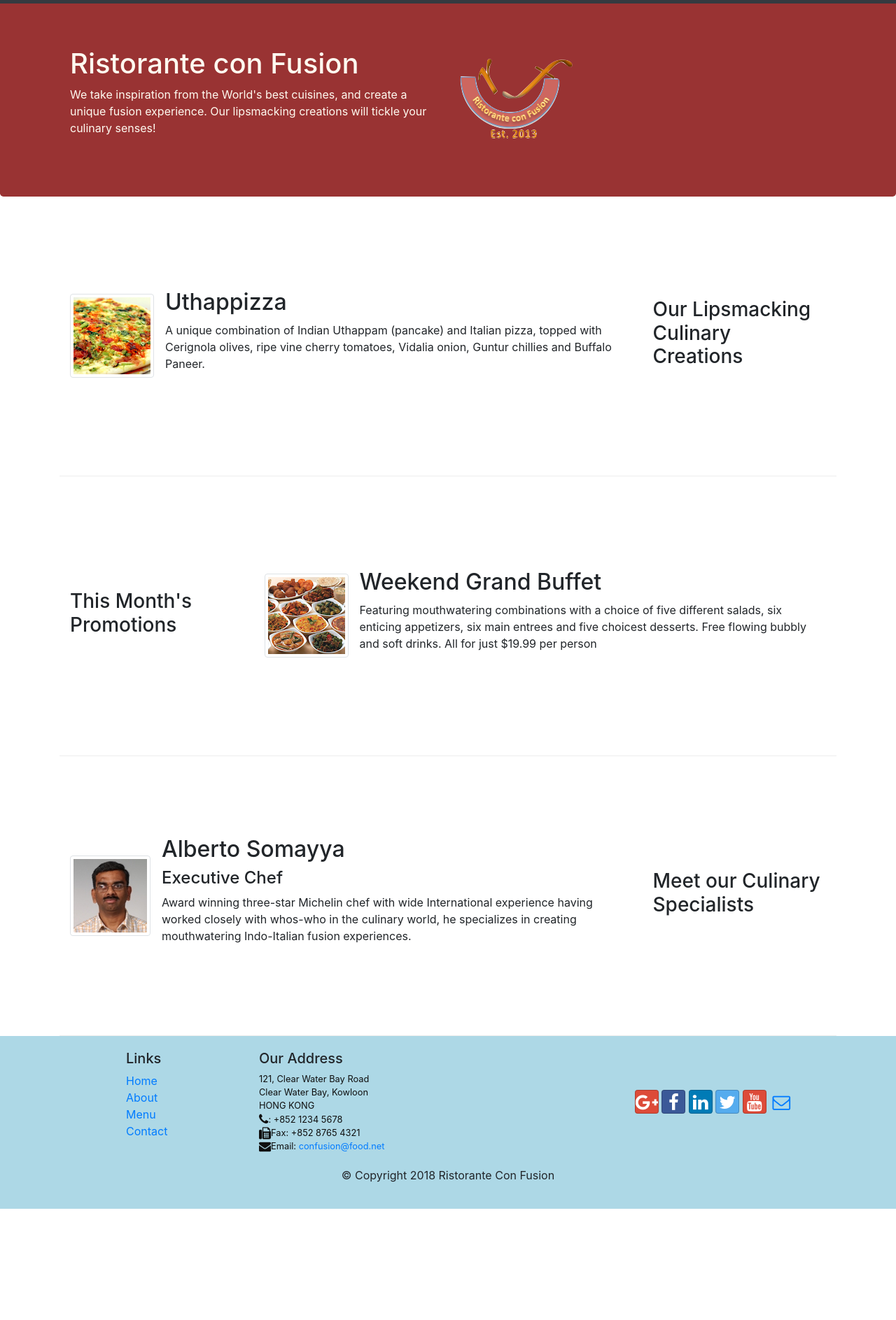
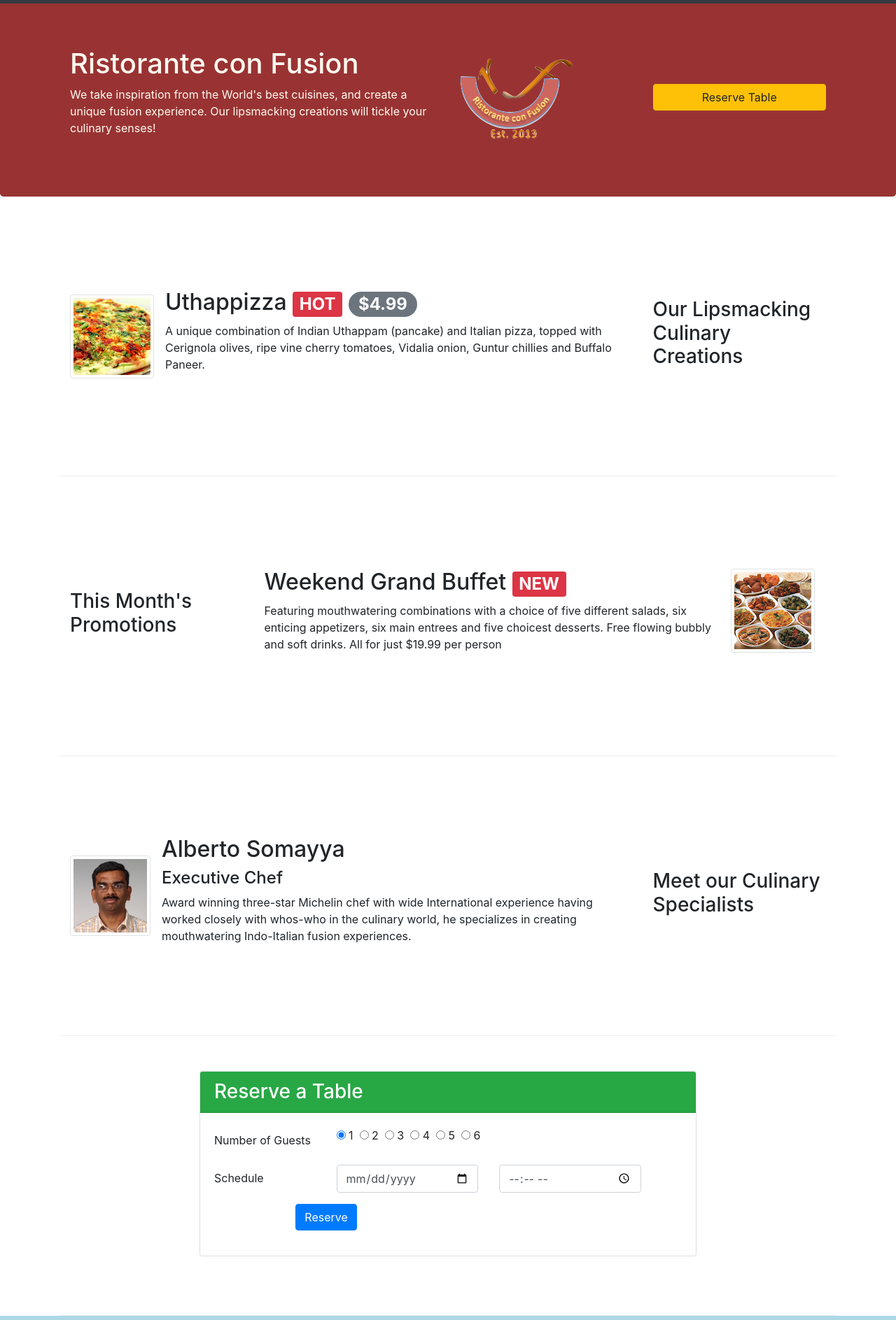
Before and after one commit to atulr5124/bootstrap-c0nfusion, a website: page index.html in a window 1280 px wide. Shown: the part 53-1940 px from the top of the page at 70% size. Before the commit the page ends 1781 px from the top, so only its background shows below. Drawn offline with nearby package versions, Linux system fonts and the light colour scheme.

Commit message:
Assignment 2

```diff
--- a/index.html
+++ b/index.html
@@ -26,10 +26,14 @@
             </a>
             <div class="collapse navbar-collapse" id="Navbar">
                 <ul class="navbar-nav mr-auto">
-                    <li class="nav-item active"><a href="#" class="nav-link"><span class="fa fa-home fa-lg"></span>&nbsp;Home</a></li>
-                    <li class="nav-item"><a href="./aboutus.html" class="nav-link"><span class="fa fa-info fa-lg"></span>&nbsp;About</a></li>
-                    <li class="nav-item"><a href="#" class="nav-link"><span class="fa fa-list fa-lg"></span>&nbsp;Menu</a></li>
-                    <li class="nav-item"><a href="./contactus.html" class="nav-link"><span class="fa fa-address-card fa-lg"></span>&nbsp;Contact</a></li>
+                    <li class="nav-item active"><a href="#" class="nav-link"><span
+                                class="fa fa-home fa-lg"></span>&nbsp;Home</a></li>
+                    <li class="nav-item"><a href="./aboutus.html" class="nav-link"><span
+                                class="fa fa-info fa-lg"></span>&nbsp;About</a></li>
+                    <li class="nav-item"><a href="#" class="nav-link"><span
+                                class="fa fa-list fa-lg"></span>&nbsp;Menu</a></li>
+                    <li class="nav-item"><a href="./contactus.html" class="nav-link"><span
+                                class="fa fa-address-card fa-lg"></span>&nbsp;Contact</a></li>
                 </ul>
             </div>
         </div>
@@ -42,8 +46,15 @@
                     <p>We take inspiration from the World's best cuisines, and create a unique fusion experience. Our
                         lipsmacking creations will tickle your culinary senses!</p>
                 </div>
-                <div class="col-12 col-sm align-self-center">
-                    <img src="./img/logo.png" alt="Ristorante con Fusion" class="img-fluid">
+                <div class="col-12 col-sm-6 align-self-center">
+                    <div class="row">
+                        <div class="col-6">
+                            <img src="./img/logo.png" alt="Ristorante con Fusion" class="img-fluid">
+                        </div>
+                        <div class="col-6 align-self-center">
+                            <a href="#reservationform"><button type="button" class="btn btn-warning btn-block" data-scroll="#reservationform">Reserve Table</button></a>
+                        </div>
+                    </div>
                 </div>
             </div>
         </div>
@@ -56,11 +67,14 @@
             </div>
             <div class="col col-sm order-sm-first col-md">
                 <div class="media">
-                    <img src="./img/uthappizza.png" alt="uthappizza" class="d-flex mr-3 img-thumbnail align-self-center">
+                    <img src="./img/uthappizza.png" alt="uthappizza"
+                        class="d-flex mr-3 img-thumbnail align-self-center">
                     <div class="media-body">
-                        <h2 class="mt-0">Uthappizza</h2>
-                        <p class="d-none d-sm-block">A unique combination of Indian Uthappam (pancake) and Italian pizza, topped with Cerignola olives,
-                    ripe vine cherry tomatoes, Vidalia onion, Guntur chillies and Buffalo Paneer.</p>
+                        <h2 class="mt-0">Uthappizza <span class="badge badge-danger">HOT</span>
+                            <span class="badge badge-pill badge-secondary">$4.99</span></h2>
+                        <p class="d-none d-sm-block">A unique combination of Indian Uthappam (pancake) and Italian
+                            pizza, topped with Cerignola olives,
+                            ripe vine cherry tomatoes, Vidalia onion, Guntur chillies and Buffalo Paneer.</p>
                     </div>
                 </div>
             </div>
@@ -73,12 +87,16 @@
             </div>
             <div class="col col-sm col-md">
                 <div class="media">
-                    <img src="./img/buffet.png" alt="Buffet" class="d-flex mr-3 img-thumbnail align-self-center">
                     <div class="media-body">
-                        <h2 class="mt-0">Weekend Grand Buffet</h2>
-                        <p class="d-none d-sm-block">Featuring mouthwatering combinations with a choice of five different salads, six enticing appetizers,
-                            six main entrees and five choicest desserts. Free flowing bubbly and soft drinks. All for just
+                        <h2 class="mt-0">Weekend Grand Buffet <span class="badge badge-danger">NEW</span></h2>
+                        <p class="d-none d-sm-block">Featuring mouthwatering combinations with a choice of five
+                            different salads, six enticing appetizers,
+                            six main entrees and five choicest desserts. Free flowing bubbly and soft drinks. All for
+                            just
                             $19.99 per person </p>
+                    </div>
+                    <div class="media-right">
+                        <img src="./img/buffet.png" alt="Buffet" class="d-flex mr-3 img-thumbnail align-self-center">
                     </div>
                 </div>
             </div>
@@ -94,9 +112,49 @@
                     <div class="media-body">
                         <h2 class="mt-0">Alberto Somayya</h2>
                         <h4>Executive Chef</h4>
-                        <p class="d-none d-sm-block">Award winning three-star Michelin chef with wide International experience having worked closely with
-                        whos-who in the culinary world, he specializes in creating mouthwatering Indo-Italian fusion
-                        experiences. </p>
+                        <p class="d-none d-sm-block">Award winning three-star Michelin chef with wide International
+                            experience having worked closely with
+                            whos-who in the culinary world, he specializes in creating mouthwatering Indo-Italian fusion
+                            experiences. </p>
+                    </div>
+                </div>
+            </div>
+        </div>
+
+        <div class="row row-content justify-content-center" id="reservationform">
+            <div class="col-12 col-sm-8">
+                <div class="card">
+                    <h3 class="card-header bg-success text-white">Reserve a Table</h3>
+                    <div class="card-body">
+                        <form>
+                            <div class="form-group row">
+                                <label for="optradio" class="col-md-3 col-form-label">Number of Guests</label>
+                                <div class="col-md-9">
+                                    <label class="radio-inline"><input type="radio" name="optradio" checked>&nbsp;1&nbsp;</label>
+                                    <label class="radio-inline"><input type="radio" name="optradio">&nbsp;2&nbsp;</label>
+                                    <label class="radio-inline"><input type="radio" name="optradio">&nbsp;3&nbsp;</label>
+                                    <label class="radio-inline"><input type="radio" name="optradio">&nbsp;4&nbsp;</label>
+                                    <label class="radio-inline"><input type="radio" name="optradio">&nbsp;5&nbsp;</label>
+                                    <label class="radio-inline"><input type="radio" name="optradio">&nbsp;6&nbsp;</label>
+                                </div>
+                            </div>
+                            <div class="form-group row">
+                                <label for="datetime" class="col-12 col-md-3 col-form-label">Schedule</label>
+                                <div class="col-12 col-md-4">
+                                    <input type="date" class="form-control" id="date" name="date">
+                                </div>
+                                <div class="col-12 col-md-4">
+                                    <input type="time" class="form-control" id="datetime" name="datetime">
+                                </div>
+                            </div>
+                            <div class="form-group row">
+                                <div class="offset-md-2 col-md-10">
+                                    <button type="submit" class="btn btn-primary">
+                                        Reserve
+                                    </button>
+                                </div>
+                            </div>
+                        </form>
                     </div>
                 </div>
             </div>
@@ -122,17 +180,23 @@
                         Clear Water Bay, Kowloon<br>
                         HONG KONG<br>
                         <i class="fa fa-phone fa-lg"></i>: +852 1234 5678<br>
-		                <i class="fa fa-fax fa-lg"></i>Fax: +852 8765 4321<br>
-		                <i class="fa fa-envelope fa-lg"></i>Email: <a href="mailto:confusion@food.net">confusion@food.net</a>
+                        <i class="fa fa-fax fa-lg"></i>Fax: +852 8765 4321<br>
+                        <i class="fa fa-envelope fa-lg"></i>Email: <a
+                            href="mailto:confusion@food.net">confusion@food.net</a>
                     </address>
                 </div>
                 <div class="col-12 col-sm-4 align-self-center">
                     <div class="text-center">
-                        <a class="btn btn-social-icon btn-google" href="http://google.com/+"><i class="fa fa-google-plus fa-lg"></i></a>
-                        <a class="btn btn-social-icon btn-facebook" href="http://www.facebook.com/profile.php?id="><i class="fa fa-facebook fa-lg"></i></a>
-                        <a class="btn btn-social-icon btn-linkedin" href="http://www.linkedin.com/in/"><i class="fa fa-linkedin fa-lg"></i></a>
-                        <a class="btn btn-social-icon btn-twitter" href="http://twitter.com/"><i class="fa fa-twitter fa-lg"></i></a>
-                        <a class="btn btn-social-icon btn-google" href="http://youtube.com/"><i class="fa fa-youtube fa-lg"></i></a>
+                        <a class="btn btn-social-icon btn-google" href="http://google.com/+"><i
+                                class="fa fa-google-plus fa-lg"></i></a>
+                        <a class="btn btn-social-icon btn-facebook" href="http://www.facebook.com/profile.php?id="><i
+                                class="fa fa-facebook fa-lg"></i></a>
+                        <a class="btn btn-social-icon btn-linkedin" href="http://www.linkedin.com/in/"><i
+                                class="fa fa-linkedin fa-lg"></i></a>
+                        <a class="btn btn-social-icon btn-twitter" href="http://twitter.com/"><i
+                                class="fa fa-twitter fa-lg"></i></a>
+                        <a class="btn btn-social-icon btn-google" href="http://youtube.com/"><i
+                                class="fa fa-youtube fa-lg"></i></a>
                         <a class="btn btn-social-icon" href="mailto:"><i class="fa fa-envelope-o fa-lg"></i></a>
                     </div>
                 </div>
```
